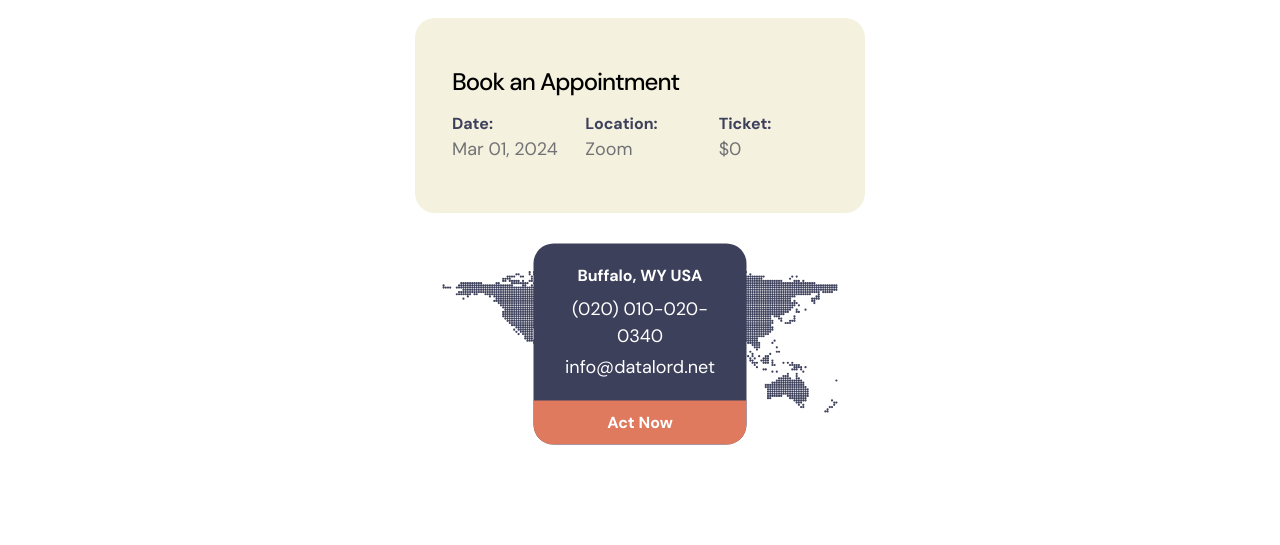
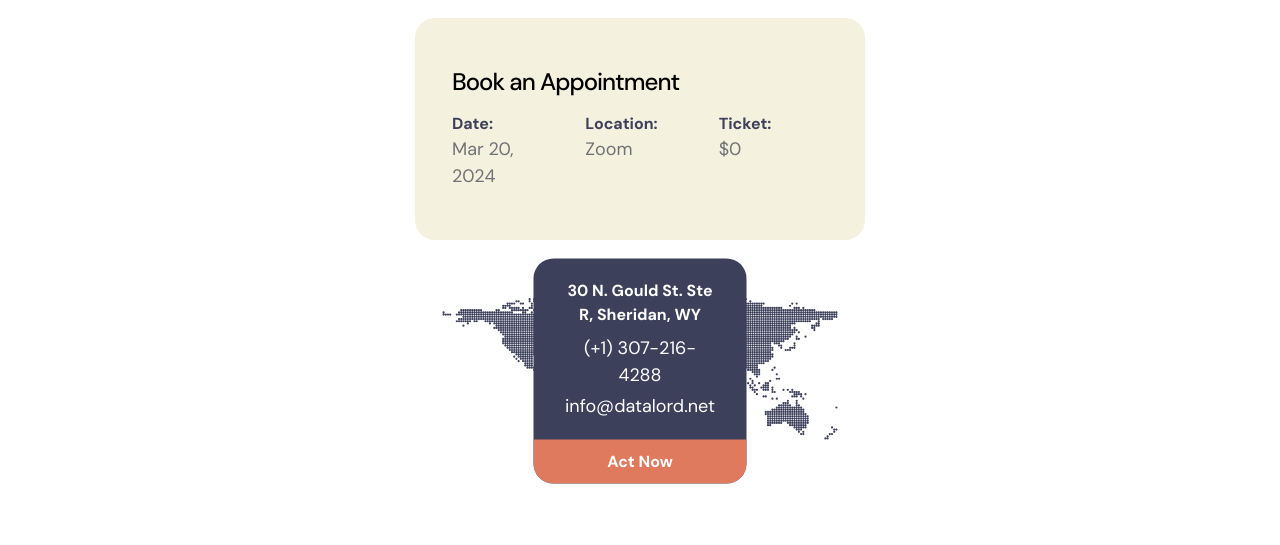
Before and after one commit to sunsmel/DataLordConsultancy, a plain HTML site: page aboutus.html in a window 1280 px wide. Shown: the part 2540-3085 px from the top of the page. Drawn offline with Linux system fonts and the light colour scheme.

Commit message:
contacts

```diff
--- a/aboutus.html
+++ b/aboutus.html
@@ -143,8 +143,8 @@ https://datalord.net
                     <p>
                         <strong class="text-white me-3">Any Questions?</strong>
 
-                        <a href="tel: 010-020-0340" class="contact-link">
-                            010-020-0340
+                        <a href="tel: +13072164288" class="contact-link">
+                            307-216-4288
                         </a>
                     </p>
                 </div>
@@ -260,7 +260,7 @@ https://datalord.net
                                 <div class="col-lg-4 col-12">
                                     <span class="custom-block-span">Date:</span>
 
-                                    <p class="mb-0">Mar 01, 2024</p>
+                                    <p class="mb-0">Mar 20, 2024</p>
                                 </div>
 
                                 <div class="col-lg-4 col-12 my-3 my-lg-0">
@@ -280,12 +280,12 @@ https://datalord.net
                             <div class="contact-info">
                                 <div class="contact-info-item">
                                     <div class="contact-info-body">
-                                        <strong>Buffalo, WY USA</strong>
+                                        <strong>30 N. Gould St. Ste R, Sheridan, WY</strong>
 
                                         <p class="mt-2 mb-1">
-                                            <a href="tel: 010-020-0340" class="contact-link">
-                                                (020)
-                                                010-020-0340
+                                            <a href="tel: +13072164288" class="contact-link">
+                                                (+1)
+                                                307-216-4288
                                             </a>
                                         </p>
 
```
Also changed, not shown: index.html (+6 -6 lines), privacy-policy.html (+7 -7 lines), services.html (+7 -7 lines), thanks.html (+7 -7 lines).
